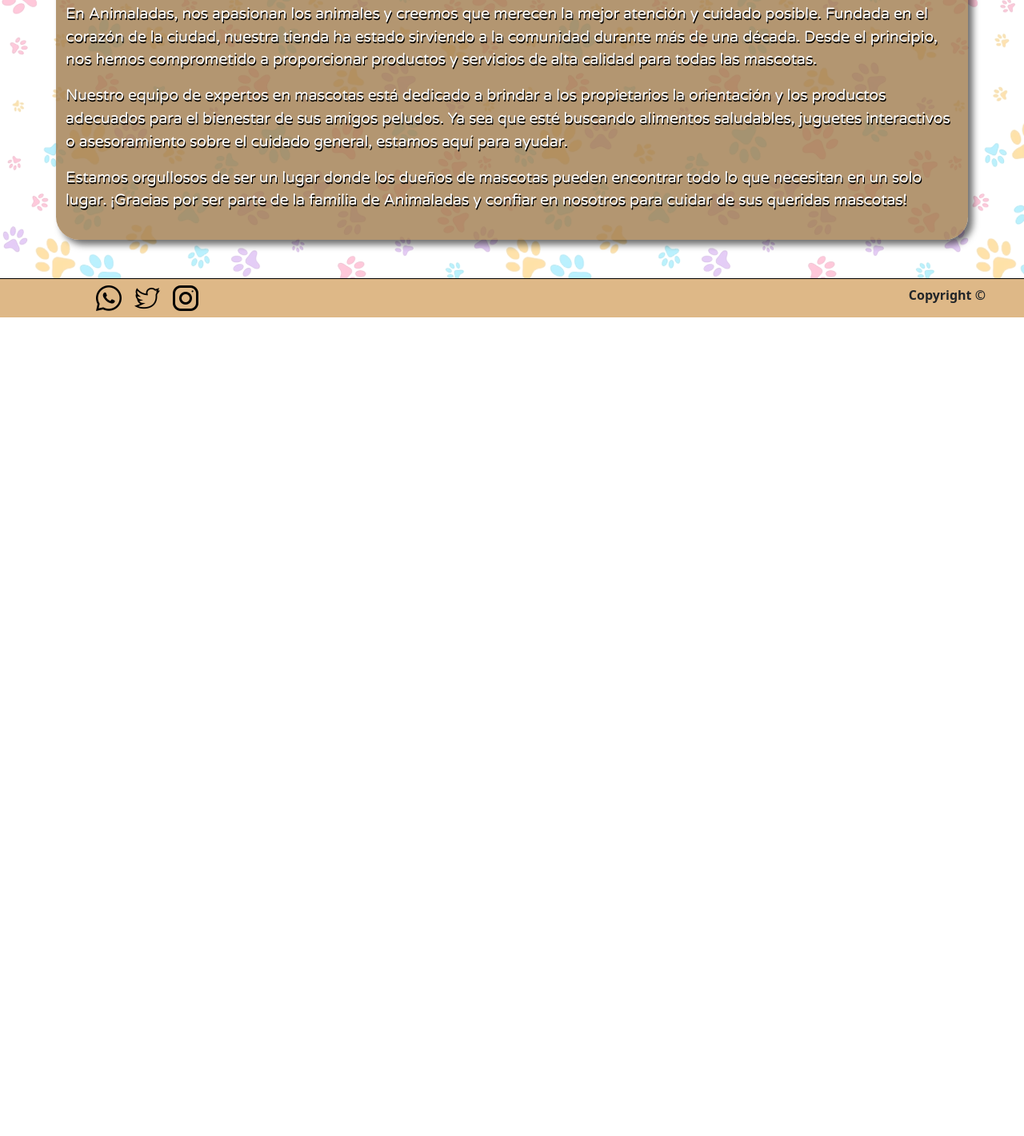
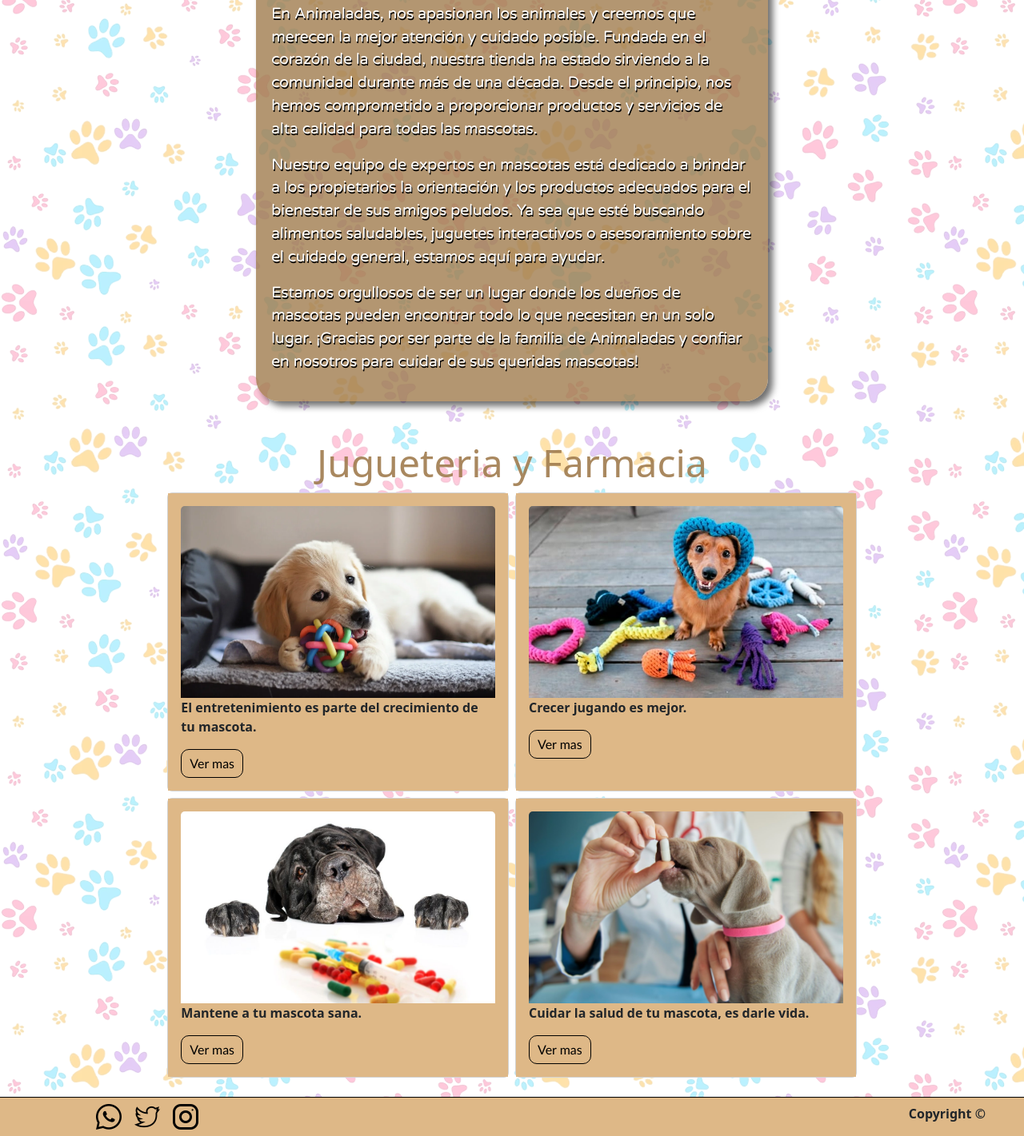
Before and after one commit to NazaRamos/AnimaladasChallenge, a plain HTML site: page index.html in a window 1280 px wide. Shown: the part 748-2169 px from the top of the page at 80% size. Before the commit the page ends 1145 px from the top, so only its background shows below. Drawn offline with nearby package versions, Linux system fonts and the light colour scheme; a web font is replaced by a local one.

Commit message:
Sitio Final Completo

```diff
--- a/assets/styles/styles.css
+++ b/assets/styles/styles.css
@@ -1,27 +1,28 @@
-*{
+* {
   margin: 0;
   padding: 0;
   box-sizing: border-box;
 }
 
-body{
+body {
   background-image: url(../images/Background.png)
 }
 
-header{
+header {
   min-height: 15vh;
   background-color: burlywood;
   background-image: url(../images/Background.png);
 }
 
-main{
+main {
   min-height: 80vh;
 }
 
-.navbar{
+.navbar {
   background-color: rgb(160, 124, 78);
 }
-footer{
+
+footer {
   min-height: 5vh;
   background-color: burlywood;
   display: flex;
@@ -36,7 +37,7 @@ footer{
 
 /* Header  */
 
-.DivHeader{
+.DivHeader {
   display: flex;
   justify-content: center;
   gap: 2rem;
@@ -44,37 +45,41 @@ footer{
   color: rgb(255, 255, 255);
 }
 
-.imgHeader{
+.imgHeader {
   height: 4rem;
 }
-@media (min-width: 320px) and (max-width : 500px){
-  .imgHeader{
+
+@media (min-width: 320px) and (max-width : 500px) {
+  .imgHeader {
     height: 2rem;
   }
 }
 
 /* Main  */
 
-.carousel img{
+.carousel img {
   height: 50vh;
   object-fit: cover;
 }
 
-.img1{
+.img1 {
   object-position: 50%;
 }
-.img2{
+
+.img2 {
   object-position: 20% 55%;
 }
-.img3{
+
+.img3 {
   object-fit: cover;
   object-position: 20% 35%;
 }
-.img4{
+
+.img4 {
   object-position: 20% 35%;
 }
 
-.carritoIcono{
+.carritoIcono {
   position: absolute;
   bottom: 1.5em;
   right: 1.5em;
@@ -83,24 +88,24 @@ footer{
   cursor: pointer;
 }
 
-.card img{
+.card img {
   height: 15em;
   object-fit: cover;
 }
 
-.active{
+.active {
   background-color: burlywood !important;
 }
 
-#divCheck{
+#divCheck {
   background-color: rgba(222, 184, 135, 0.856);
   padding: 1em;
   border-radius: 0.5em;
 }
 
-.historia{
-  color:rgb(255, 255, 255);
-  text-shadow: 1px 2px  rgb(0, 0, 0);
+.historia {
+  color: rgb(255, 255, 255);
+  text-shadow: 1px 2px rgb(0, 0, 0);
   font-size: 1.2em;
   background-color: rgba(160, 124, 78, 0.801);
   font-family: 'Varela Round', sans-serif;
@@ -109,33 +114,35 @@ footer{
   box-shadow: 6px 6px 8px rgba(0, 0, 0, 0.568);
 }
 
-li>a{
+li>a {
   text-decoration: none;
   text-transform: none;
 }
 
-#nav{
-  border:1px solid  black;
+#nav {
+  border: 1px solid black;
 }
 
-#divFooter{
+#divFooter {
   display: flex;
   justify-content: center;
   gap: 1em;
 }
 
-#divFooter img{
+#divFooter img {
   height: 2rem;
 }
 
-  @media (min-width: 320px) and (max-width : 500px){
-      .imgHeader{
+@media (min-width: 320px) and (max-width : 500px) {
+  .imgHeader {
     height: 2rem;
   }
-      .carousel img{
+
+  .carousel img {
     height: 20vh;
   }
-      .historia{
+
+  .historia {
     font-size: 0.8em;
   }
 }
@@ -188,6 +195,7 @@ body::-webkit-scrollbar-thumb {
     transform: translateY(20px);
     opacity: 0;
   }
+
   100% {
     transform: translateY(0);
     opacity: 1;
@@ -241,25 +249,26 @@ body::-webkit-scrollbar-thumb {
   background-color: #4aa69e;
 }
 
-.map{
+.map {
   border-radius: 15px;
   width: 20em;
   height: 20em;
   padding: 1em;
 }
 
-@media only screen and (min-width: 320px) and (max-width: 700px){
-  .divContactoMapa{
+@media only screen and (min-width: 320px) and (max-width: 700px) {
+  .divContactoMapa {
     flex-direction: column;
     justify-content: center;
   }
-  .form-container{
+
+  .form-container {
     align-self: center;
   }
 }
 
-@media only screen and (min-width: 850px){
-  .map{
+@media only screen and (min-width: 850px) {
+  .map {
     width: 30em;
     height: 30em;
   }
@@ -326,7 +335,7 @@ body::-webkit-scrollbar-thumb {
   text-align: right;
 }
 
-.mensajeUltimasUnidades{
+.mensajeUltimasUnidades {
   width: 7rem;
   background-color: rgba(255, 255, 0, 0.685);
   font-size: 0.8em;
@@ -338,7 +347,7 @@ body::-webkit-scrollbar-thumb {
   right: 1em;
 }
 
-.mensajeAgotado{
+.mensajeAgotado {
   width: 4rem;
   background-color: rgba(255, 0, 0, 0.808);
   font-size: 0.8em;
@@ -350,7 +359,7 @@ body::-webkit-scrollbar-thumb {
   right: 1em;
 }
 
-.imagenCarrito{
+.imagenCarrito {
   width: 2em;
   height: 2em;
   object-fit: cover;
@@ -359,47 +368,51 @@ body::-webkit-scrollbar-thumb {
 #boton {
   display: inline-block;
   padding: 10px 20px;
-  border: none;
+  border: 1px solid black;
   border-radius: 5px;
   color: white;
   font-weight: bold;
   cursor: pointer;
   text-decoration: none;
   font-family: Arial, Helvetica, sans-serif;
-  background:burlywood;
+  background: burlywood;
   background: radial-gradient(circle, rgb(49, 49, 53) 0%, rgba(222, 184, 135, 0.705) (21, 100, 82, 0.699) 0%);
   transition: background-color 0.3s ease-in-out, transform 0.3s ease-in-out;
+
 }
 
 #boton:hover {
-  background-color:rgba(160, 124, 78, 0.904);
+  background-color: rgba(160, 124, 78, 0.904);
   transform: scale(1.1);
 }
 
-#precio, #producto {
+#precio,
+#producto {
   text-align: center;
   color: rgb(0, 0, 0);
-  font-family:'Trebuchet MS', 'Lucida Sans Unicode', 'Lucida Grande', 'Lucida Sans', Arial, sans-serif;
+  font-family: 'Trebuchet MS', 'Lucida Sans Unicode', 'Lucida Grande', 'Lucida Sans', Arial, sans-serif;
   transition: transform 0.3s ease-in-out, color 0.3s ease-in-out, box-shadow 0.3s ease-in-out, border-radius 0.3s ease-in-out;
   padding: 5px 10px;
   border-radius: 10px;
+  border: 1px black solid
 }
 
 #producto:hover {
-  color: rgba(160, 124, 78, 0.904);
+  color: rgba(0, 0, 0, 0.904);
   box-shadow: 0 0 10px rgba(0, 0, 0, 0.3);
   transform: scale(1.1);
   border-radius: 20px;
 }
 
-#mensajeCarritoVacio, #mensajeCarritoComprado{
+#mensajeCarritoVacio,
+#mensajeCarritoComprado {
   background-color: rgba(222, 184, 135, 0.856);
   border-radius: 0.5em;
   text-align: center;
   border: 1px solid black;
 }
 
-.botonBorradoProducto{
+.botonBorradoProducto {
   width: 1.5em;
   height: 1.5em;
   position: absolute;
@@ -407,7 +420,7 @@ body::-webkit-scrollbar-thumb {
   right: 10px;
 }
 
-#botonCompraRealizada{
+#botonCompraRealizada {
   padding: 10px 20px;
   border: none;
   border-radius: 5px;
@@ -416,12 +429,76 @@ body::-webkit-scrollbar-thumb {
   cursor: pointer;
   text-decoration: none;
   font-family: Arial, Helvetica, sans-serif;
-  background:burlywood;
+  background: burlywood;
   background: radial-gradient(circle, rgb(49, 49, 53) 0%, rgba(222, 184, 135, 0.705) (21, 100, 82, 0.699) 0%);
   transition: background-color 0.3s ease-in-out, transform 0.3s ease-in-out;
 }
 
-#botonCompraRealizada{
-  background-color:rgba(160, 124, 78, 0.904);
+#botonCompraRealizada {
+  background-color: rgba(160, 124, 78, 0.904);
   transform: scale(1.1);
 }
+
+.card-adicional,
+.card-body {
+  background-color: burlywood;
+}
+
+.card-title {
+  color: burlywood;
+  text-align: center;
+}
+
+#boton-inicio,
+#boton-inicio1,
+#boton-inicio2,
+#boton-inicio3 {
+  text-align: center;
+  color: rgb(0, 0, 0);
+  font-family: 'Trebuchet MS', 'Lucida Sans Unicode', 'Lucida Grande', 'Lucida Sans', Arial, sans-serif;
+  transition: transform 0.3s ease-in-out, color 0.3s ease-in-out, box-shadow 0.3s ease-in-out, border-radius 0.3s ease-in-out;
+  padding: 5px 10px;
+  border-radius: 10px;
+  border: 1px black solid
+}
+
+#boton-inicio:hover {
+  color: rgba(0, 0, 0, 0.904);
+  box-shadow: 0 0 10px rgba(0, 0, 0, 0.3);
+  transform: scale(1.1);
+  border-radius: 20px;
+}
+
+#boton-inicio1:hover {
+  color: rgba(0, 0, 0, 0.904);
+  box-shadow: 0 0 10px rgba(0, 0, 0, 0.3);
+  transform: scale(1.1);
+  border-radius: 20px;
+}
+
+#boton-inicio2:hover {
+  color: rgba(0, 0, 0, 0.904);
+  box-shadow: 0 0 10px rgba(0, 0, 0, 0.3);
+  transform: scale(1.1);
+  border-radius: 20px;
+}
+
+#boton-inicio3:hover {
+  color: rgba(0, 0, 0, 0.904);
+  box-shadow: 0 0 10px rgba(0, 0, 0, 0.3);
+  transform: scale(1.1);
+  border-radius: 20px;
+}
+
+.h5-inicio {
+  display: flex;
+  justify-content: center;
+  color: rgba(160, 124, 78, 0.904);
+  font-size: 3rem;
+}
+
+@media only screen and (min-width: 320px) and (max-width: 600px) {
+  .historia {
+    min-width: 80vw;
+  }
+}
--- a/index.html
+++ b/index.html
@@ -70,7 +70,8 @@
         <span class="visually-hidden">Next</span>
       </button>
     </div>
-    <div class="historia container my-5">
+    <div class="d-flex justify-content-center">
+      <div class="historia col-8 my-5 w-50">
         <h1 class="text-center">BIENVENIDO A ANIMALADAS!</h1>
         <h3 class="text-center">Un poco de nuestra historia</h3>
         <p>En Animaladas, nos apasionan los animales y creemos que merecen la mejor atención y cuidado posible. Fundada en
@@ -83,6 +84,38 @@
         <p>Estamos orgullosos de ser un lugar donde los dueños de mascotas pueden encontrar todo lo que necesitan en un
           solo lugar. ¡Gracias por ser parte de la familia de Animaladas y confiar en nosotros para cuidar de sus queridas
           mascotas!</p>
+      </div>
+    </div>
+    <h5 class="h5-inicio">Jugueteria y Farmacia</h5>
+    <div class="d-flex flex-wrap gap-2 justify-content-center mb-4">
+      <div class="card card-adicional col-4 d-flex" >
+        <div class="card-body">
+          <img src="./assets/images/juguete-perro.webp" class="card-img-top object-fit-cover" alt="">
+          <p class="card-text  fw-bold">El entretenimiento es parte del crecimiento de tu mascota.</p>
+          <a href="./assets/pages/juguetes.html" class="btn boton-card-inicio" id="boton-inicio">Ver mas</a>
+        </div>
+      </div>
+      <div class="card card-adicional col-4 d-flex" >
+        <div class="card-body">
+            <img src="./assets/images/perro-cpm-juguetes.jpg" class="card-img-top object-fit-cover" alt="">
+            <p class="card-text fw-bold">Crecer jugando es mejor.</p>
+            <a href="./assets/pages/juguetes.html" class="btn boton-card-inicio" id="boton-inicio1">Ver mas</a>
+        </div>
+      </div>
+      <div class="card card-adicional col-4 d-flex" >
+        <div class="card-body">
+          <img src="./assets/images/img_mascotas-medicinas-sobremedicar.jpg" class="card-img-top object-fit-cover" alt="">
+          <p class="card-text fw-bold">Mantene a tu mascota sana.</p>
+          <a href="./assets/pages/farmacia.html" class="btn boton-card-inicio"id="boton-inicio2">Ver mas</a>
+        </div>
+      </div>
+      <div class="card card-adicional col-4 d-flex" >
+        <div class="card-body">
+          <img src="./assets/images/some-vitamins-for-small-puppy_pv2.jpg" class="card-img-top object-fit-cover" alt="">
+          <p class="card-text fw-bold">Cuidar la salud de tu mascota, es darle vida.</p>
+          <a href="./assets/pages/farmacia.html" class="btn boton-card-inicio"id="boton-inicio3">Ver mas</a>
+        </div>
+      </div>
     </div>
   </main>
   <footer>
```
Also changed, not shown: assets/js/detalles.js (+3 -30 lines), assets/modules/funciones.js (+33 -2 lines), assets/images/img_mascotas-medicinas-sobremedicar.jpg (added), assets/images/juguete-perro.webp (added), assets/images/perro-cpm-juguetes.jpg (added), assets/images/some-vitamins-for-small-puppy_pv2.jpg (added). Lines whose indentation alone changed are shown as unchanged.
